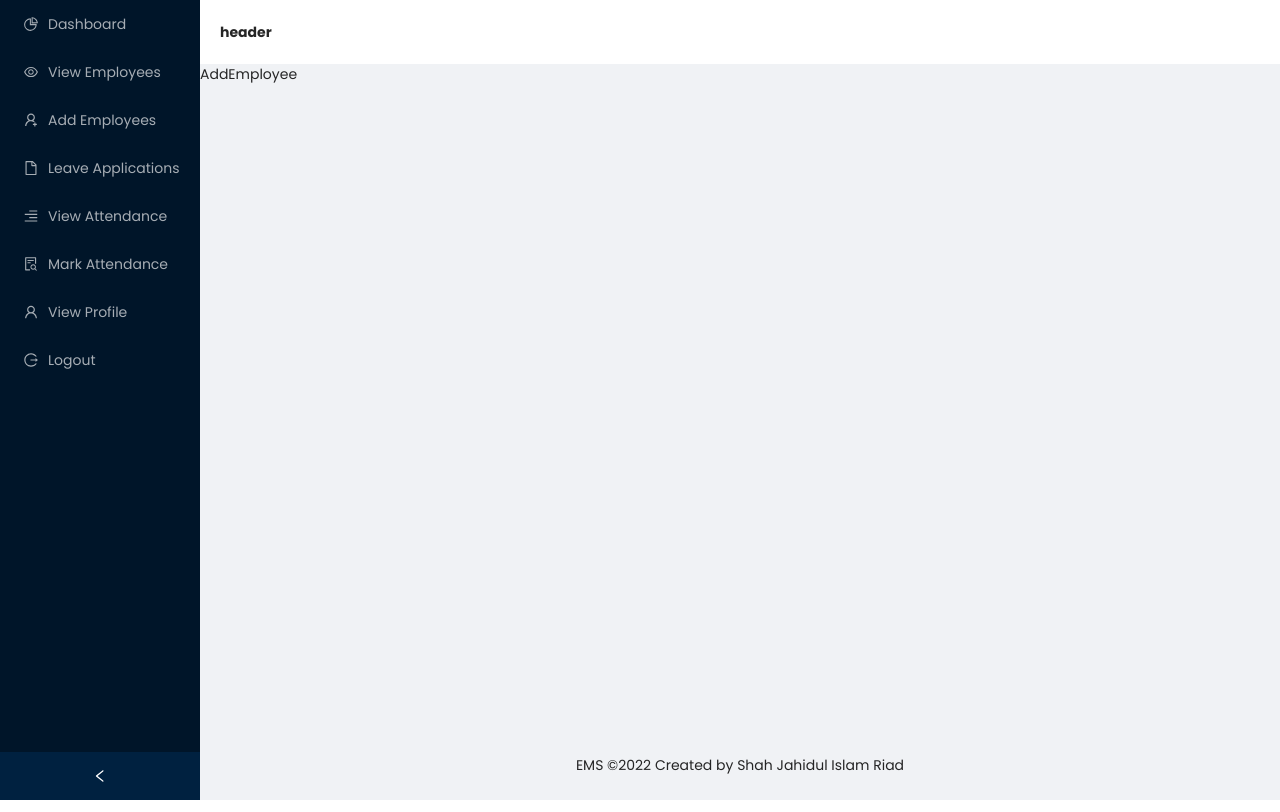
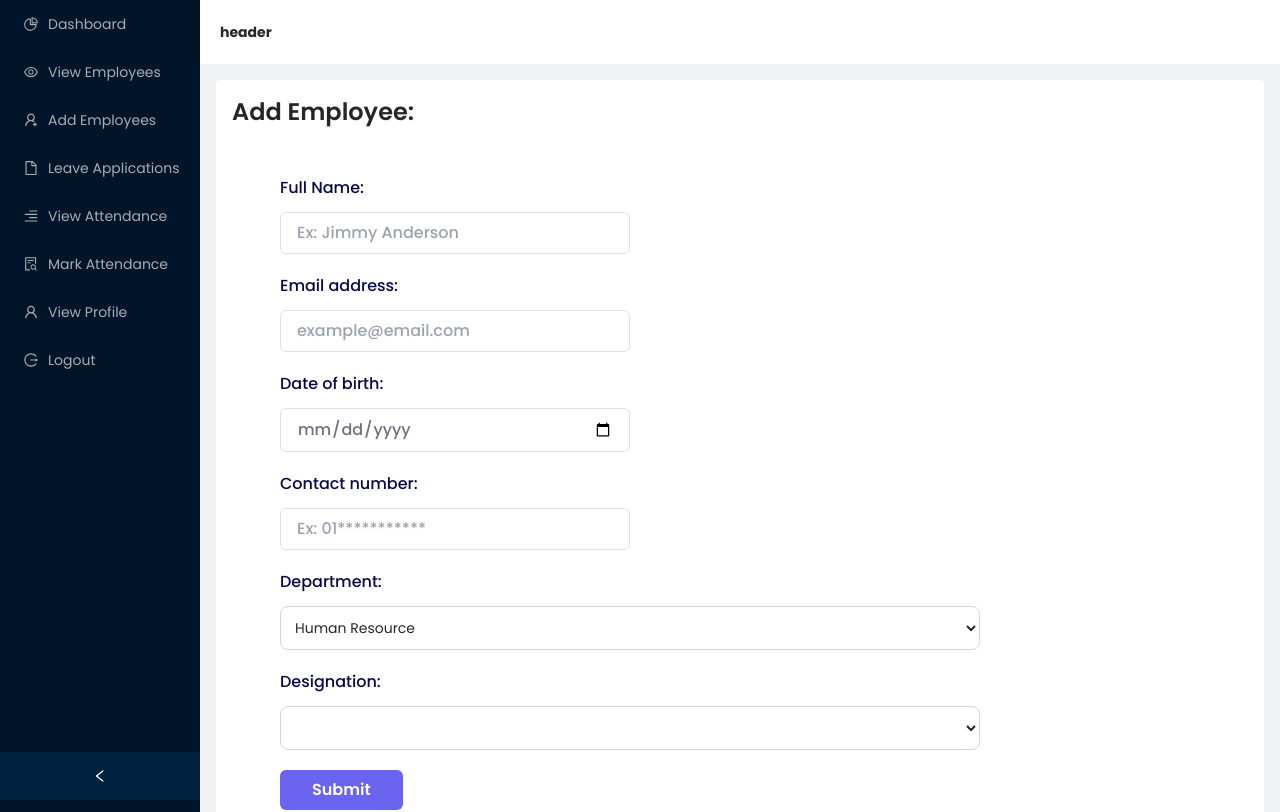
Before and after one commit to shahriad00/EMS-frontend, a React (Create React App) app: page /add-employees in a window 1280 px wide. Shown: the top 812 px of the page. Built offline with nearby package versions, Linux system fonts and the light colour scheme.

Commit message:
add employee updating

```diff
--- /dev/null
+++ b/src/Assets/data/department.js
@@ -0,0 +1,27 @@
+const DEPARTMENT =[
+    {
+        id: 1,
+        name: 'Human Resource'
+    },
+    {
+        id: 2,
+        name: 'Software Development'
+    },
+    {
+        id: 3,
+        name: 'IT consulting'
+    },
+    {
+        id: 4,
+        name: 'Quality Assurance'
+    },
+    {
+        id: 5,
+        name: 'Accounts'
+    },
+    {
+        id: 6,
+        name: 'Marketing'
+    }
+]
+export default DEPARTMENT
--- /dev/null
+++ b/src/Assets/data/designation.js
@@ -0,0 +1,95 @@
+const DESIGNATION =[
+    {
+        id: 1,
+        DEPARTMENT_id: 1,
+        name: 'Human Resource Manager'
+    },
+    {
+        id: 2,
+        DEPARTMENT_id: 1,
+        name: 'Director of recruiting'
+    },
+    {
+        id: 3,
+        DEPARTMENT_id: 1,
+        name: 'Human resource information specialist'
+    },
+    {
+        id: 4,
+        DEPARTMENT_id: 2,
+        name: 'front-end Developer'
+    },
+    {
+        id: 5,
+        DEPARTMENT_id: 2,
+        name: 'back-end Developer'
+    },
+    {
+        id: 6,
+        DEPARTMENT_id: 2,
+        name: 'full-stack Developer'
+    },
+    {
+        id: 7,
+        DEPARTMENT_id: 2,
+        name: 'Dev-ops'
+    },
+    {
+        id: 8,
+        DEPARTMENT_id: 2,
+        name: 'Software-Engineer'
+    },
+    {
+        id: 9,
+        DEPARTMENT_id: 3,
+        name: 'senior associate'
+    },
+    {
+        id: 10,
+        DEPARTMENT_id: 3,
+        name: 'junior associate'
+    },
+    {
+        id: 11,
+        DEPARTMENT_id: 4,
+        name: 'QA taster'
+    },
+    {
+        id: 12,
+        DEPARTMENT_id: 4,
+        name: 'QA manager'
+    },
+    {
+        id: 13,
+        DEPARTMENT_id: 5,
+        name: 'Accountant'
+    },
+    {
+        id: 14,
+        DEPARTMENT_id: 5,
+        name: 'Receptionist'
+    },
+    {
+        id: 15,
+        DEPARTMENT_id: 5,
+        name: 'Account manager'
+    },
+    {
+        id: 16,
+        DEPARTMENT_id: 6,
+        name: 'head of marketing'
+    },
+    {
+        id: 17,
+        DEPARTMENT_id: 6,
+        name: 'marketing advisor'
+    },
+    {
+        id: 18,
+        DEPARTMENT_id: 6,
+        name: 'marketing consultant'
+    },
+
+
+]
+export default DESIGNATION
--- a/src/Pages/AddEmployee/AddEmployee.js
+++ b/src/Pages/AddEmployee/AddEmployee.js
@@ -1,9 +1,160 @@
-import React from 'react'
+import React, { useState } from "react";
+import DEPARTMENT from "../../Assets/data/department";
+import DESIGNATION from "../../Assets/data/designation";
 
 const AddEmployee = () => {
-  return (
-    <div>AddEmployee</div>
-  )
-}
+    const [depertmentID, setDepertmentID] = useState("");
 
-export default AddEmployee
+    const handleDesegnation = (e) => {
+        // handleTextInput(e);
+        const DesegnationIndex = DEPARTMENT.find(
+            (department) => department.name === e.target.value
+        );
+        setDepertmentID(DesegnationIndex.id);
+    };
+
+    return (
+        <div className="m-4 p-4 bg-white rounded">
+            <div>
+                <h1 className="text-2xl bold font-semibold">Add Employee:</h1>
+            </div>
+            <div class="flex items-center p-12">
+                <div class="w-full max-w-[700px]">
+                    <form action="https://formbold.com/s/FORM_ID" method="POST">
+                        {/*----- full name --------*/}
+                        <div class="w-full sm:w-1/2">
+                            <div class="mb-5">
+                                <label
+                                    for="fName"
+                                    class="mb-3 block text-base font-medium text-[#07074D]"
+                                >
+                                    Full Name:
+                                </label>
+                                <input
+                                    type="text"
+                                    name="Name"
+                                    id="Name"
+                                    placeholder="Ex: Jimmy Anderson"
+                                    class="w-full rounded-md border border-[#e0e0e0] bg-white py-2 px-4 text-base font-medium text-[#6B7280] outline-none focus:border-[#6A64F1] focus:shadow-md"
+                                />
+                            </div>
+                        </div>
+
+                        {/*----- email --------*/}
+                        <div class="w-full sm:w-1/2">
+                            <div class="mb-5">
+                                <label
+                                    for="email"
+                                    class="mb-3 block text-base font-medium text-[#07074D]"
+                                >
+                                    Email address:
+                                </label>
+                                <input
+                                    type="email"
+                                    name="email"
+                                    id="email"
+                                    placeholder="example@email.com"
+                                    class="w-full rounded-md border border-[#e0e0e0] bg-white py-2 px-4 text-base font-medium text-[#6B7280] outline-none focus:border-[#6A64F1] focus:shadow-md"
+                                />
+                            </div>
+                        </div>
+
+                        {/*----- date of birth --------*/}
+                        <div class="mb-5 w-full sm:w-1/2">
+                            <div class="mb-5">
+                                <label
+                                    for="date-of-birth"
+                                    class="mb-3 block text-base font-medium text-[#07074D]"
+                                >
+                                    Date of birth:
+                                </label>
+                                <input
+                                    type="date"
+                                    name="date-of-birth"
+                                    id="date-of-birth"
+                                    class="w-full rounded-md border border-[#e0e0e0] bg-white py-2 px-4 text-base font-medium text-[#6B7280] outline-none focus:border-[#6A64F1] focus:shadow-md"
+                                />
+                            </div>
+                        </div>
+
+                        {/*----- Contact Number --------*/}
+
+                        <div class="w-full sm:w-1/2">
+                            <div class="mb-5">
+                                <label
+                                    for="contact-number"
+                                    class="mb-3 block text-base font-medium text-[#07074D]"
+                                >
+                                    Contact number:
+                                </label>
+                                <input
+                                    type="number"
+                                    name="contact-number"
+                                    id="contact-number"
+                                    placeholder="Ex: 01***********"
+                                    class="w-full rounded-md border border-[#e0e0e0] bg-white py-2 px-4 text-base font-medium text-[#6B7280] outline-none focus:border-[#6A64F1] focus:shadow-md"
+                                />
+                            </div>
+                        </div>
+
+                        {/*----- Department --------*/}
+                        <div className="mb-5">
+                            <label
+                                for="department"
+                                class="mb-3 block text-base font-medium text-[#07074D]"
+                            >
+                                Department:
+                            </label>
+                            <select
+                                id="department"
+                                class="bg-white border border-gray-300 text-sm rounded-lg focus:ring-blue-500 focus:border-blue-800 block w-full p-2.5 light:bg-gray-700 light:border-gray-600 light:placeholder-gray-400"
+                                onChange={(e) => handleDesegnation(e)}
+                            >
+                                {DEPARTMENT.map(({ name, id }) => (
+                                    <option key={id} value={name}>
+                                        {name}
+                                    </option>
+                                ))}
+                            </select>
+                        </div>
+
+                        {/*----- Designation --------*/}
+                        <div className="mb-5">
+                            <label
+                                for="designation"
+                                class="mb-3 block text-base font-medium text-[#07074D]"
+                            >
+                                Designation:
+                            </label>
+                            <select
+                                id="designation"
+                                class="bg-white border border-gray-300 text-sm rounded-lg focus:ring-blue-500 focus:border-blue-800 block w-full p-2.5 light:bg-gray-700 light:border-gray-600 light:placeholder-gray-400"
+                            >
+                                {DESIGNATION.map(
+                                    ({ name, DEPARTMENT_id }, key) => {
+                                        if (depertmentID === DEPARTMENT_id) {
+                                            return (
+                                                <option key={key} value={name}>
+                                                    {name}
+                                                </option>
+                                            );
+                                        }
+                                    }
+                                )}
+                            </select>
+                        </div>
+
+                        {/*----------- Submit Button --------------*/}
+                        <div>
+                            <button class="hover:shadow-form rounded-md bg-[#6A64F1] py-2 px-8 text-center text-base font-semibold text-white outline-none">
+                                Submit
+                            </button>
+                        </div>
+                    </form>
+                </div>
+            </div>
+        </div>
+    );
+};
+
+export default AddEmployee;
```
Also changed, not shown: 1 other file (tests, documents, lock files or other folders).
